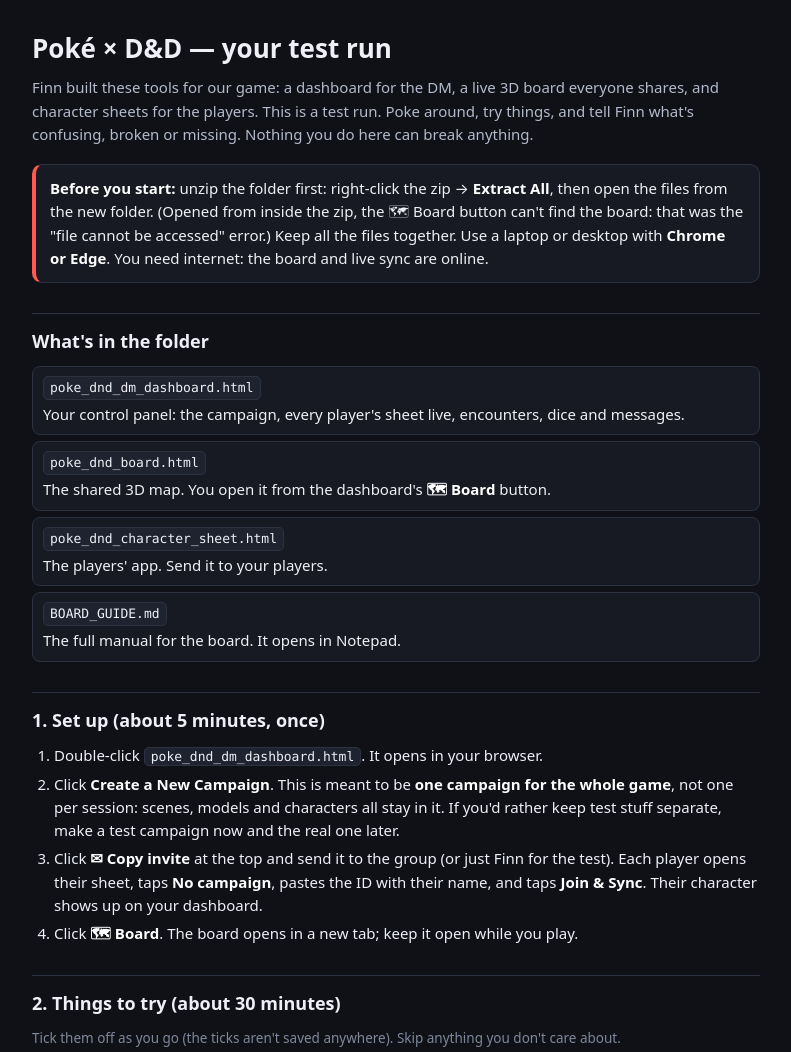
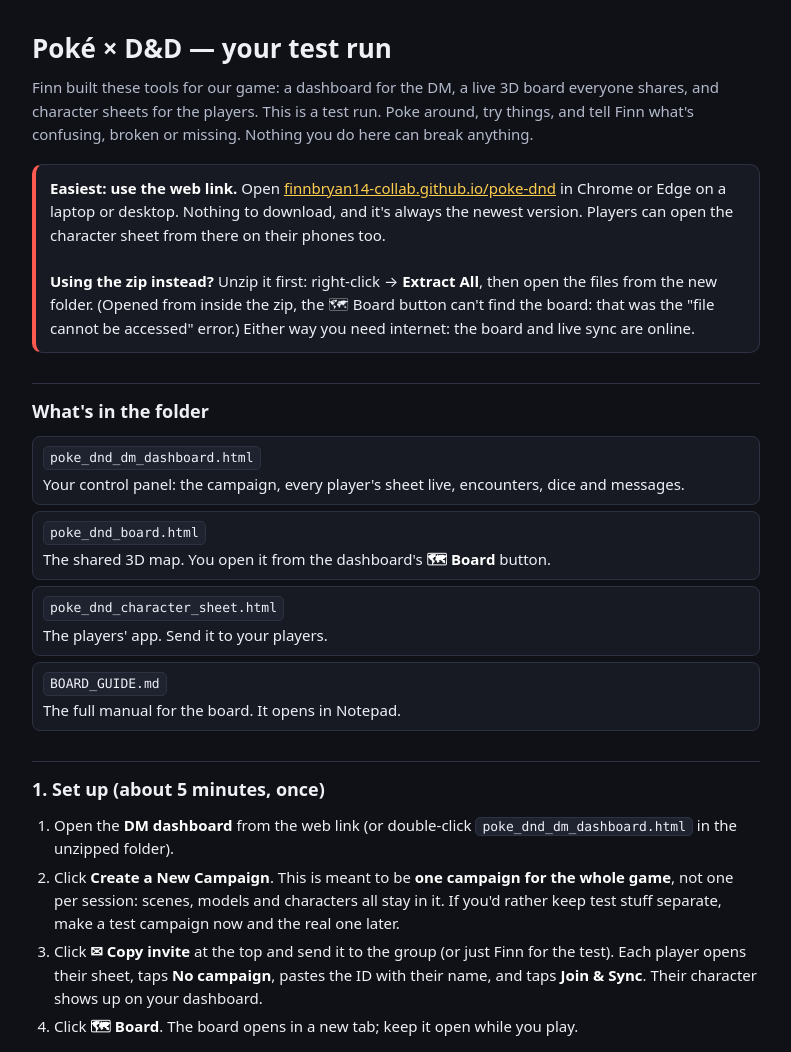
Before and after one commit to finnbryan14-collab/poke-dnd, a plain HTML site: page START_HERE.html in a window 1280 px wide. Shown: the top 1052 px of the page, without its empty margins (244-1035 px from the left). Drawn offline with Linux system fonts and the light colour scheme.

Commit message:
Start Here: lead with the web link

```diff
--- a/START_HERE.html
+++ b/START_HERE.html
@@ -34,7 +34,7 @@ li{margin:5px 0}
 <h1>Poké × D&amp;D — your test run</h1>
 <p class="sub">Finn built these tools for our game: a dashboard for the DM, a live 3D board everyone shares, and character sheets for the players. This is a test run. Poke around, try things, and tell Finn what's confusing, broken or missing. Nothing you do here can break anything.</p>
 
-<div class="box"><b>Before you start:</b> unzip the folder first: right-click the zip → <b>Extract All</b>, then open the files from the new folder. (Opened from inside the zip, the 🗺 Board button can't find the board: that was the "file cannot be accessed" error.) Keep all the files together. Use a laptop or desktop with <b>Chrome or Edge</b>. You need internet: the board and live sync are online.</div>
+<div class="box"><b>Easiest: use the web link.</b> Open <a href="https://finnbryan14-collab.github.io/poke-dnd/" style="color:#ffce4d">finnbryan14-collab.github.io/poke-dnd</a> in Chrome or Edge on a laptop or desktop. Nothing to download, and it's always the newest version. Players can open the character sheet from there on their phones too.<br><br><b>Using the zip instead?</b> Unzip it first: right-click → <b>Extract All</b>, then open the files from the new folder. (Opened from inside the zip, the 🗺 Board button can't find the board: that was the "file cannot be accessed" error.) Either way you need internet: the board and live sync are online.</div>
 
 <h2>What's in the folder</h2>
 <ul class="files">
@@ -46,7 +46,7 @@ li{margin:5px 0}
 
 <h2>1. Set up (about 5 minutes, once)</h2>
 <ol>
-<li>Double-click <span class="f">poke_dnd_dm_dashboard.html</span>. It opens in your browser.</li>
+<li>Open the <b>DM dashboard</b> from the web link (or double-click <span class="f">poke_dnd_dm_dashboard.html</span> in the unzipped folder).</li>
 <li>Click <b>Create a New Campaign</b>. This is meant to be <b>one campaign for the whole game</b>, not one per session: scenes, models and characters all stay in it. If you'd rather keep test stuff separate, make a test campaign now and the real one later.</li>
 <li>Click <b>✉ Copy invite</b> at the top and send it to the group (or just Finn for the test). Each player opens their sheet, taps <b>No campaign</b>, pastes the ID with their name, and taps <b>Join &amp; Sync</b>. Their character shows up on your dashboard.</li>
 <li>Click <b>🗺 Board</b>. The board opens in a new tab; keep it open while you play.</li>
```
